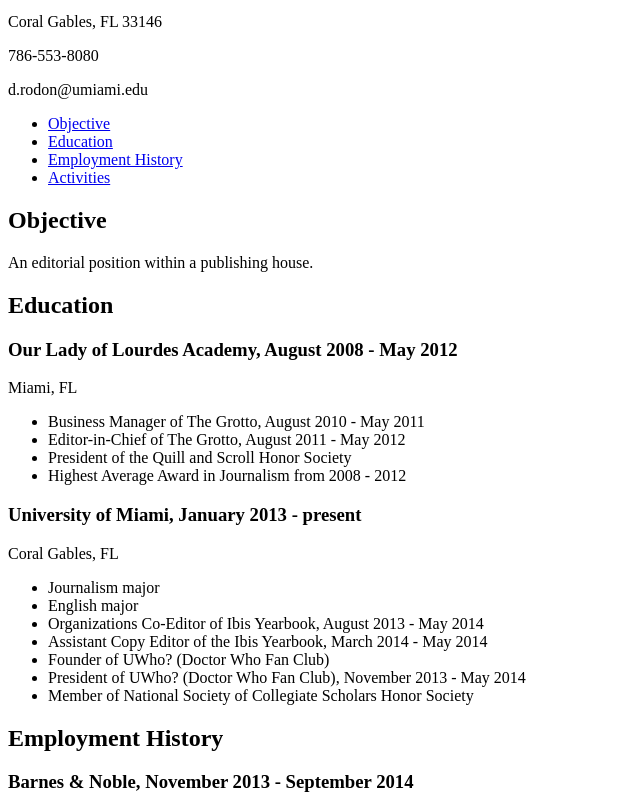
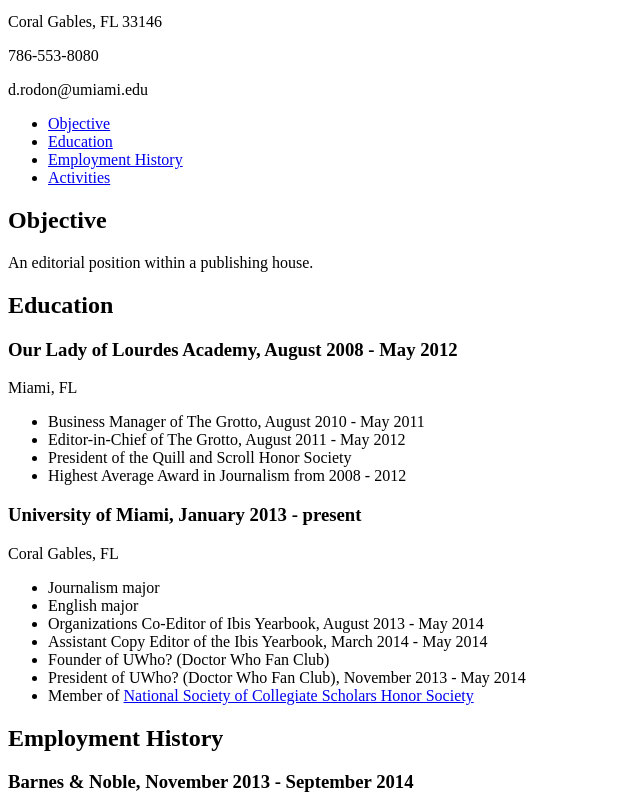
Before and after one commit to dianarodon/dianarodon.github.io, a plain HTML site: page resume.html in a window 1280 px wide. Shown: the part 127-936 px from the top of the page, without its empty margins (0-640 px from the left). Drawn offline with Linux system fonts and the light colour scheme.

Commit message:
Update resume.html

```diff
--- a/resume.html
+++ b/resume.html
@@ -49,7 +49,7 @@ dianarodon.github.io
             <li>Assistant Copy Editor of the Ibis Yearbook, March 2014 - May 2014 </li>
             <li>Founder of UWho? (Doctor Who Fan Club) </li>
             <li>President of UWho? (Doctor Who Fan Club), November 2013 - May 2014 </li>
-            <li>Member of National Society of Collegiate Scholars Honor Society </li>
+            <li>Member of <a href="http://www.nscs.org/chapters/university-miami">National Society of Collegiate Scholars Honor Society </a></li>
           </ul>
       </article>
     </section>
```
